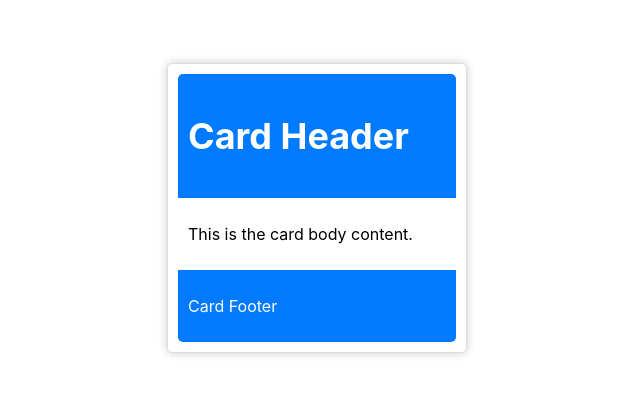
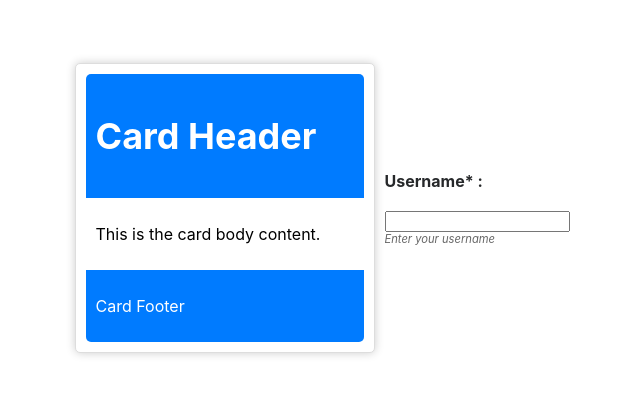
Before and after one commit to new-one-one-one/signup-demo, a React (Create React App) app: page / in a window 1280 px wide. Shown: the part 192-586 px from the top of the page, without its empty margins (323-963 px from the left). Built offline with nearby package versions, Linux system fonts and the light colour scheme.

Commit message:
label with value input component created

```diff
--- a/src/App.tsx
+++ b/src/App.tsx
@@ -2,6 +2,8 @@ import React from 'react';
 import logo from './logo.svg';
 import './App.css';
 import ResponsiveCard from './components/Card/cardContainer';
+import LabelWithValue from './components/LabelWithValue';
+import { ALIGNMENT_TYPE } from './interfaces/components';
 
 function App() {
   return (
@@ -13,6 +15,15 @@ function App() {
         width="300px"
         shadow={true}
       />
+
+      <LabelWithValue
+        label="Username"
+        alignment={ALIGNMENT_TYPE.VERTICAL}
+        separator={":"}
+        valueComponent={<input type="text" />}
+        helperText="Enter your username"
+        isRequired={true}
+      />
     </div>
   );
 }
--- /dev/null
+++ b/src/components/LabelWithValue/index.tsx
@@ -0,0 +1,46 @@
+import React from 'react';
+import { ALIGNMENT_TYPE, LabelWithValueProps } from '../../interfaces/components';
+import "./styles.css";
+
+const LabelWithValue: React.FC<LabelWithValueProps> = ({
+  errorMessage,
+  label,
+  alignment,
+  separator,
+  valueComponent,
+  helperText,
+  isRequired=false
+}) => {
+
+  return (
+    <div className={`custom-input-field ${alignment}`}>
+    {alignment === ALIGNMENT_TYPE.HORIZONTAL
+    ?
+    (
+      <>
+        <label className={errorMessage ? 'error-label' : 'label-text'}>{label + (isRequired ? "*" : "")} {separator}</label>
+        &nbsp; &nbsp;
+        <div className="input-container">
+          {valueComponent}
+          {!errorMessage && helperText && <div className="helper-text">{helperText}</div>}
+        </div>
+      </>
+    )
+    : (
+        <>
+          <div className="label-container">
+            <label className={errorMessage ? 'error-label' : 'label-text'}>{label + (isRequired ? "*" : "")} {separator}</label>
+          </div>
+          <br/>
+          <div className="input-container">
+            {valueComponent}
+            { !errorMessage && helperText && <div className="helper-text">{helperText}</div>}
+          </div>
+        </>
+    )}
+    {errorMessage && <div className="error-message">{errorMessage}</div>}
+    </div>
+  );
+};
+
+export default LabelWithValue;
--- /dev/null
+++ b/src/components/LabelWithValue/styles.css
@@ -0,0 +1,40 @@
+
+.label-text {
+    font-weight: bold;
+    color: rgb(38, 40, 42);
+}
+
+.custom-input-field.horizontal {
+    display: flex;
+    align-items: center;
+    gap: 10px;
+    margin: 10px 0;
+}
+
+.custom-input-field.vertical {
+    display: flex;
+    flex-direction: column;
+    margin: 10px 0;
+}
+
+.error-label {
+    color: rgb(80, 4, 4);
+    font-weight: bold;
+}
+
+.input-container {
+    display: flex;
+    flex-direction: column;
+}
+
+.helper-text {
+    font-size: 0.7rem;
+    font-style: italic;
+    color: #666;
+}
+
+.error-message {
+    color: rgb(171, 31, 31);
+    font-style: italic;
+    font-size: 0.7rem;
+}
--- a/src/interfaces/components.tsx
+++ b/src/interfaces/components.tsx
@@ -7,3 +7,19 @@ export interface CardContainerProps {
   width: string;
   shadow: boolean;
 }
+
+
+export interface LabelWithValueProps {
+  errorMessage?: string;
+  label: string;
+  alignment: 'horizontal' | 'vertical';
+  separator: ReactNode;
+  valueComponent: ReactNode;
+  helperText?: string;
+  isRequired?: boolean;
+}
+
+export enum ALIGNMENT_TYPE {
+  HORIZONTAL="horizontal",
+  VERTICAL="vertical"
+}
```
Lines whose indentation alone changed are shown as unchanged.
